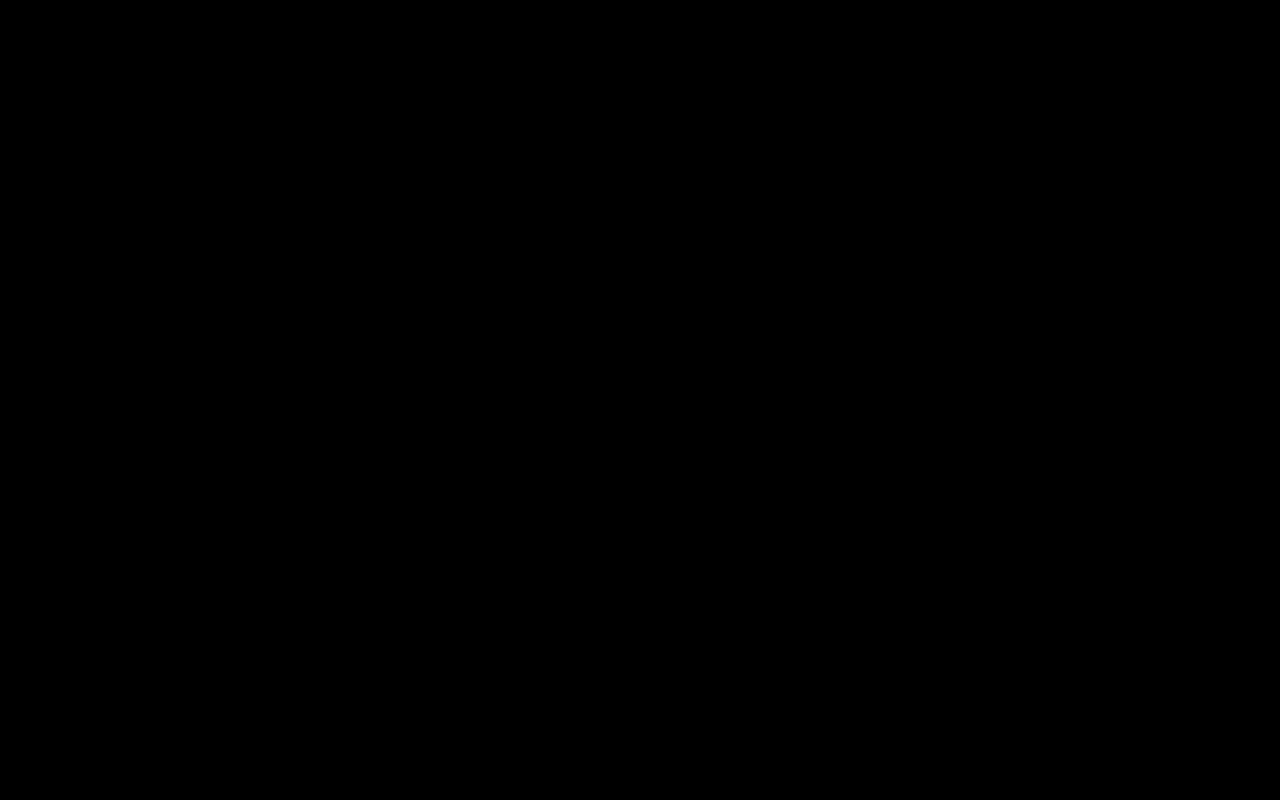
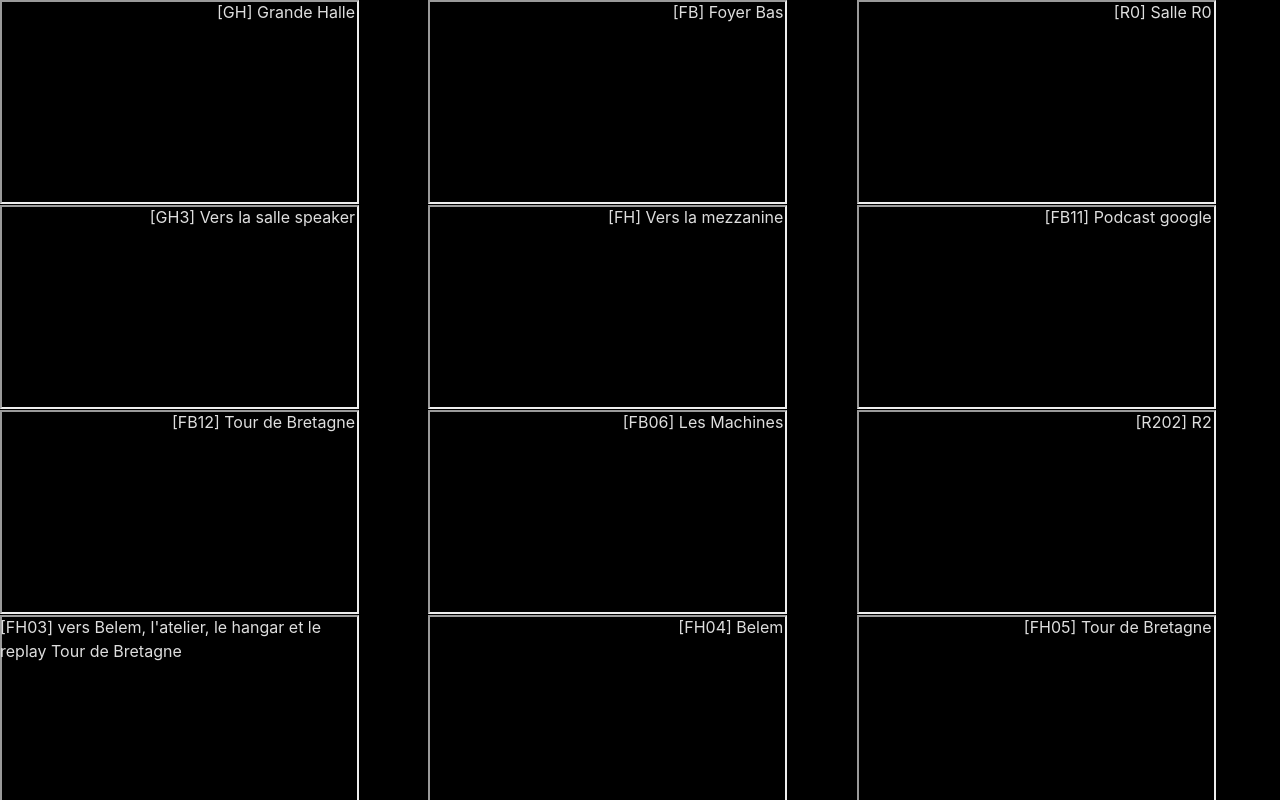
Before and after one commit to GDG-Nantes/ecrans-cite, a React (Vite) app: page / in a window 1280 px wide. Before the commit this address had no page. Shown: the top 800 px of the page. Built offline with nearby package versions, Linux system fonts and the light colour scheme; what @remotion/google-fonts would draw is missing.

Commit message:
page supervision

```diff
--- a/src/Router.tsx
+++ b/src/Router.tsx
@@ -1,11 +1,13 @@
 import {Route, Routes} from "react-router-dom";
 import {Ecran} from "./ecran";
 import {ECRANS} from "./serviceEcran.ts";
+import {Superviseur} from "./superviseur";
 
 export default function Router() {
 
   return (
     <Routes>
+      <Route path={"/"} element={<Superviseur/>}/>
       {
         ECRANS.map((ecran) => <Route key={ecran.id} path={`/${ecran.id}`}
                                      element={<Ecran {...ecran}/>}/>)
--- a/src/ecran.tsx
+++ b/src/ecran.tsx
@@ -17,7 +17,7 @@ export const Ecran: React.FC<ConfigEcran> = (configEcran) => {
     return <Footer/>
   }
 
-  let body: React.ReactElement = <Footer/>
+  let body: React.ReactElement = <></>
   if (configEcran.tags.includes("room")) {
     const talksSalle = planning
       .filter(talk => talk.room?.name === configEcran.nom)
--- a/src/index.scss
+++ b/src/index.scss
@@ -21,6 +21,10 @@
 
   --primary: #d14f34;
   --secondary: #1a213d;
+
+  &:has(.superviseur) {
+    height: inherit;
+  }
 }
 
 body {
@@ -33,8 +37,6 @@ footer {
   top: 0;
   display: flex;
   flex-direction: row;
-  justify-content: space-between;
-  align-items: center;
   padding: 0 1rem;
   width: 100%;
   height: 100px;
@@ -49,11 +51,53 @@ footer {
     height: calc(100% - 2px);
     background-color: #00000099;
     text-align: center;
+
+    @media screen and (max-width: 500px) {
+      font-size: 1.5rem;
+      width: 130px;
+      height: 35px;
+    }
   }
 
   h1 {
     font-size: 3rem;
     font-weight: 600;
     color: #fff;
+
   }
 }
+
+.superviseur {
+  display: grid;
+  grid-template-columns: repeat(auto-fill, minmax(355px, 1fr));
+  grid-template-rows: repeat(auto-fill, minmax(200px, 1fr));
+  grid-gap: 5px;
+  width: 100%;
+
+  .ecran {
+    position: relative;
+    height: 200px;
+    width: 355px;
+
+    .ecran-title {
+      position: absolute;
+      z-index: 20;
+      top: 0;
+      right: 0;
+    }
+
+    .clickBox, iframe {
+      position: absolute;
+      top: 0;
+      left: 0;
+      height: 200px;
+      width: 355px;
+    }
+
+    .clickBox {
+      z-index: 10;
+      cursor: pointer;
+    }
+  }
+
+}
--- /dev/null
+++ b/src/superviseur.tsx
@@ -0,0 +1,25 @@
+import {ECRANS} from "./serviceEcran";
+import React from "react";
+import {ConfigEcran} from "src/types.ts";
+import {useSearchParams} from "react-router-dom";
+
+// Composant affichant tous les écrans sous forme de grille comme des écrans de surveillance
+export function Superviseur() {
+  return <div className={"superviseur"}>
+    {ECRANS.map((ecran) => {
+      return <IframeEcran key={ecran.id} ecran={ecran}/>;
+    })}
+  </div>;
+}
+
+const IframeEcran: React.FC<{ ecran: ConfigEcran }> = ({ecran}) => {
+  const [searchParams] = useSearchParams()
+  const date = searchParams.get("date")
+  const queryDate = date ? `?date=${date}` : ``
+  const iframeUrl = `${window.location.protocol}//${window.location.host}/${ecran.id}${queryDate}`;
+  return <div className={"ecran"}>
+    <iframe src={iframeUrl} width={355} height={200}/>
+    <div className={"ecran-title"}>[{ecran.id}] {ecran.nom}</div>
+    <a className={"clickBox"} href={iframeUrl} target={"_blank"}/>
+  </div>
+}
```
